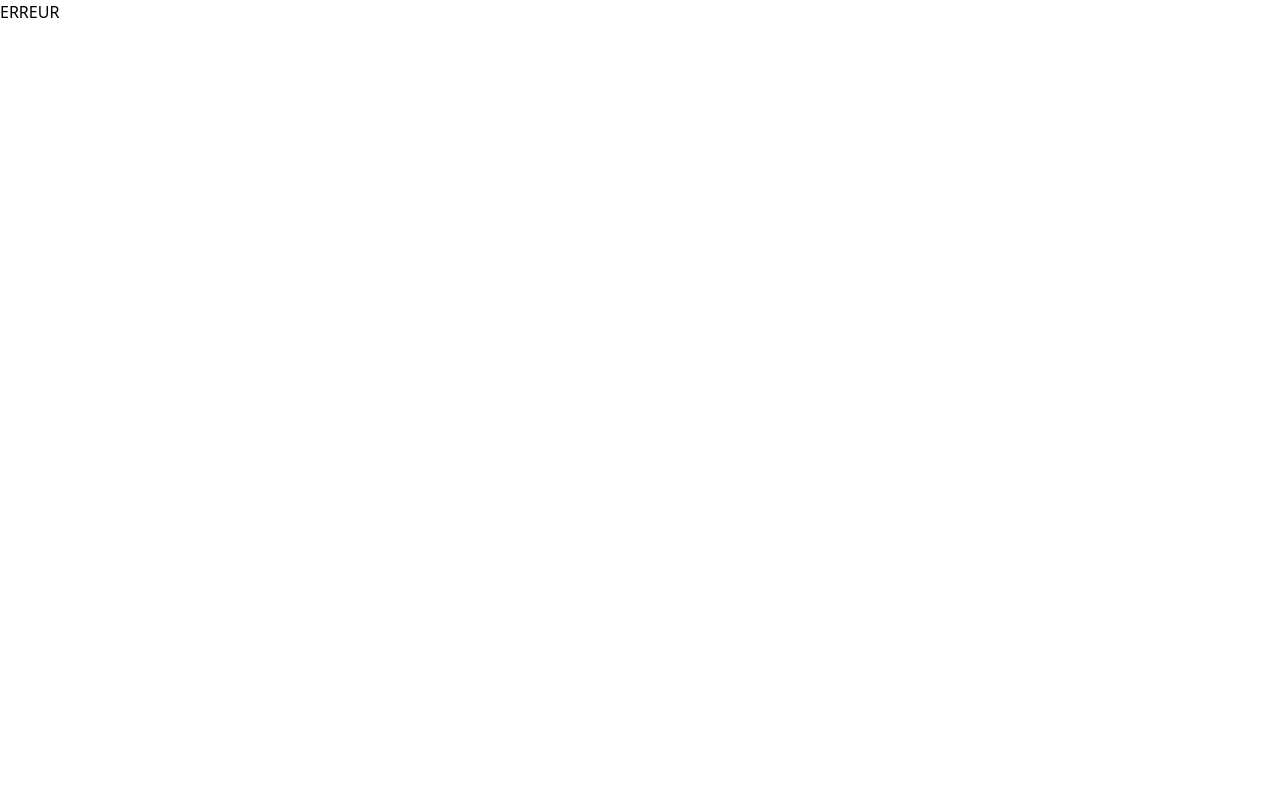
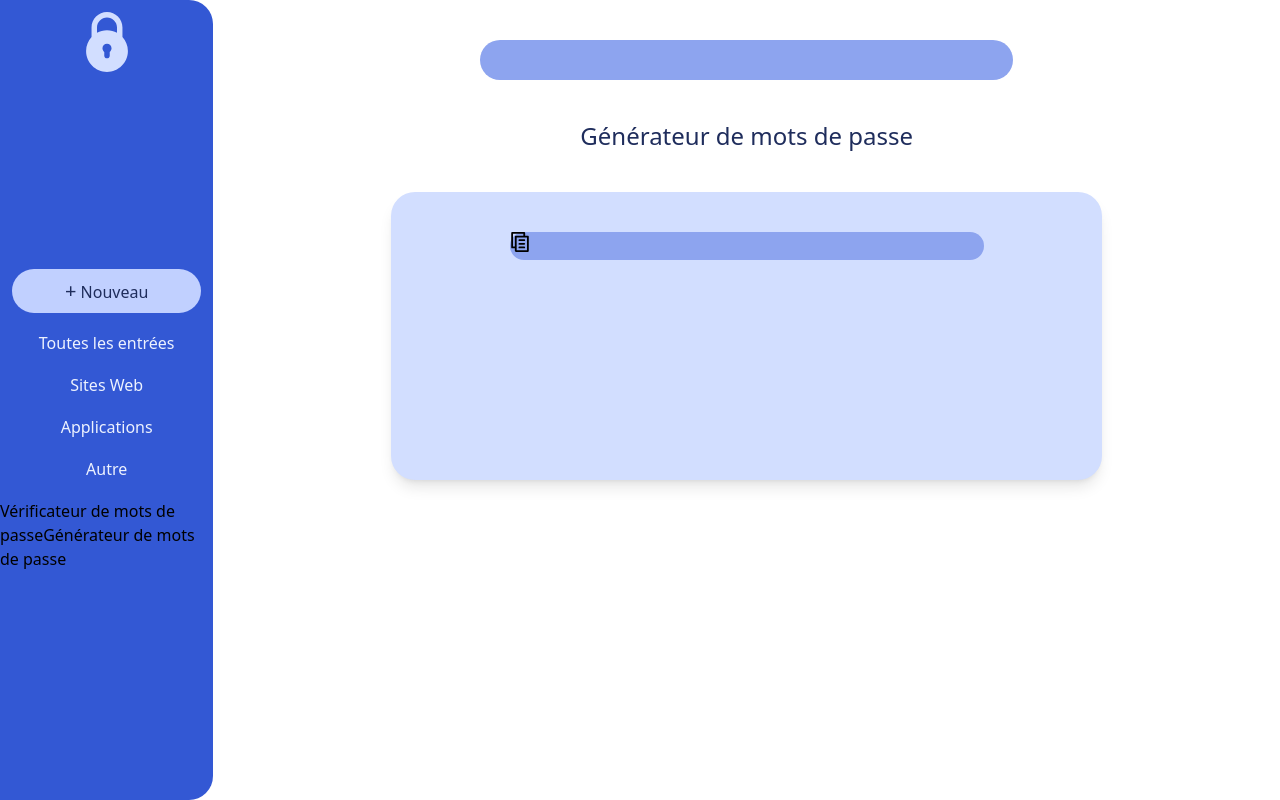
Before and after one commit to Shaktas/Projet-1-React-Express-Front, a React (Vite) app: page /genPwd in a window 1280 px wide. Before the commit this address had no page. Built offline with nearby package versions, Linux system fonts and the light colour scheme.

Commit message:
Begin checkPwd + rename file

```diff
--- a/src/Components/Password/CheckElement.jsx
+++ b/src/Components/Password/CheckPwd.jsx
@@ -4,7 +4,7 @@ import { useEffect } from "react";
 import StrengthPwd from "./StrengthPwd";
 import MessagePwd from "./MessagePwd";
 
-function CheckElement() {
+function CheckPwd() {
   const [pwd, setPwd] = useState("");
   const [strength, setStrength] = useState("");
   const [sentence, setSentence] = useState("");
@@ -69,4 +69,4 @@ function CheckElement() {
   );
 }
 
-export default CheckElement;
+export default CheckPwd;
--- a/src/Components/Password/GenElement.jsx
+++ /dev/null
@@ -1,5 +0,0 @@
-function GenElement() {
-  return <h1>GenElement</h1>;
-}
-
-export default GenElement;
--- /dev/null
+++ b/src/Components/Password/GenPwd.jsx
@@ -0,0 +1,25 @@
+import CopySvg from "../../assets/CopySvg";
+
+function GenPwd() {
+  return (
+    <>
+      <div className="my-10">
+        <h1 className="text-blue-12 text-2xl">Générateur de mots de passe</h1>
+      </div>
+      <div className="flex justify-center w-2/3 h-5/6 bg-blue-5 shadow-lg rounded-3xl">
+        <div className="w-2/3">
+          <p className="mt-10 h-7 bg-blue-8 text-blue-12 w-full rounded-3xl indent-5">
+            <CopySvg height="20" width="20" />
+          </p>
+          <div className="flex justify-center mt-5">
+            <p className="text-blue-12 ml-4"></p>
+            <div className="flex ms-1"></div>
+          </div>
+          <div className="mt-6 flex content-center text-blue-12"></div>
+        </div>
+      </div>
+    </>
+  );
+}
+
+export default GenPwd;
--- a/src/Components/SideMenu/SideMenu.jsx
+++ b/src/Components/SideMenu/SideMenu.jsx
@@ -23,9 +23,8 @@ function SideMenu() {
           </div>
         ))}
         <div>
-          <NavLink to="/CheckElement" className="font-">
-            Vérificateur de mots de passe
-          </NavLink>
+          <NavLink to="/checkPwd">Vérificateur de mots de passe</NavLink>
+          <NavLink to="/genPwd">Générateur de mots de passe</NavLink>
         </div>
       </div>
     </div>
--- /dev/null
+++ b/src/assets/CopySvg.jsx
@@ -0,0 +1,18 @@
+function CopySvg({ color = "fill-current", height = "auto", width = "auto" }) {
+  return (
+    <svg
+      xmlns="http://www.w3.org/2000/svg"
+      width={width}
+      height={height}
+      fill={color}
+      version="1.1"
+      viewBox="0 0 330 330"
+      xmlSpace="preserve"
+    >
+      <path d="M35 270h45v45c0 8.284 6.716 15 15 15h200c8.284 0 15-6.716 15-15V75c0-8.284-6.716-15-15-15h-45V15c0-8.284-6.716-15-15-15H35c-8.284 0-15 6.716-15 15v240c0 8.284 6.716 15 15 15zm245 30H110V90h170v210zM50 30h170v30H95c-8.284 0-15 6.716-15 15v165H50V30z"></path>
+      <path d="M155 120c-8.284 0-15 6.716-15 15s6.716 15 15 15h80c8.284 0 15-6.716 15-15s-6.716-15-15-15h-80zM235 180h-80c-8.284 0-15 6.716-15 15s6.716 15 15 15h80c8.284 0 15-6.716 15-15s-6.716-15-15-15zM235 240h-80c-8.284 0-15 6.716-15 15 0 8.284 6.716 15 15 15h80c8.284 0 15-6.716 15-15 0-8.284-6.716-15-15-15z"></path>
+    </svg>
+  );
+}
+
+export default CopySvg;
```
Also changed, not shown: src/Router.jsx (+8 -3 lines), src/assets/copy-svgrepo-com.svg (added).
